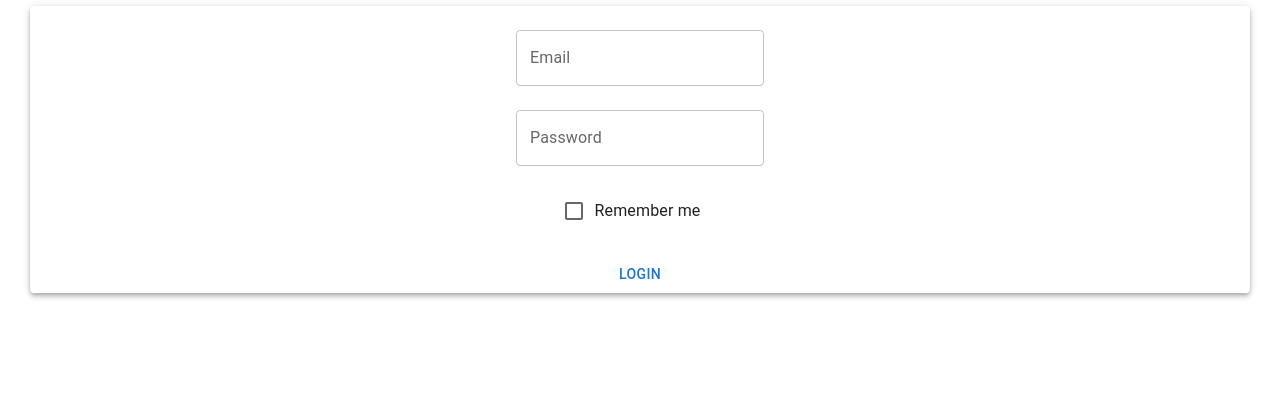
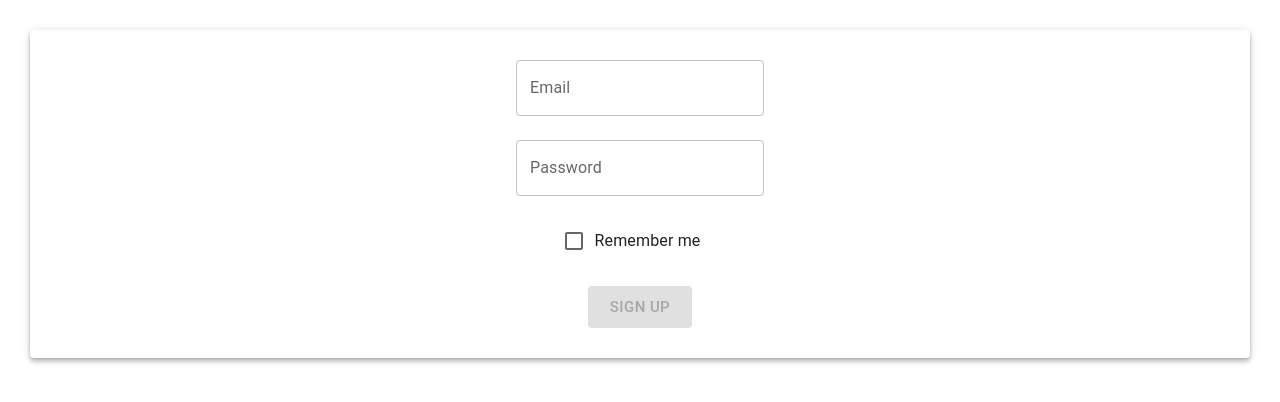
Before and after one commit to SofiiaHalapova/React_Project, a React (Create React App) app: page /login in a window 1280 px wide. Shown: the top 402 px of the page. Built offline with nearby package versions, Linux system fonts and the light colour scheme.

Commit message:
add validation

```diff
--- a/package.json
+++ b/package.json
@@ -13,12 +13,14 @@
     "@testing-library/jest-dom": "^5.16.5",
     "@testing-library/react": "^13.4.0",
     "@testing-library/user-event": "^13.5.0",
+    "formik": "^2.2.9",
     "react": "^18.2.0",
     "react-dom": "^18.2.0",
     "react-router-dom": "^6.8.1",
     "react-scripts": "5.0.1",
     "styled-components": "^5.3.6",
-    "web-vitals": "^2.1.4"
+    "web-vitals": "^2.1.4",
+    "yup": "^1.0.0"
   },
   "scripts": {
     "predeploy": "npm run build",
--- a/src/components/authorization.js
+++ b/src/components/authorization.js
@@ -1,31 +1,80 @@
 import React from "react";
 import {Button, Checkbox, FormControlLabel, Grid, Paper, TextField} from "@mui/material";
+import {Field, Form, Formik} from "formik";
+import * as Yup from 'yup';
 
 function Authorization() {
     const [checked, setChecked] = React.useState(false);
 
-    const handleChange = (event) => {
-        setChecked(event.target.checked);
+    const handleCheckboxChange = (e) => {
+        setChecked(e.target.checked);
     }
+
+    const validationSchema = Yup.object().shape({
+        email: Yup.string().required('Please enter email').email('Invalid email address'),
+        password: Yup.string().required('Please enter your password').
+        min(8, 'Password is too short - should be 8 chars minimum.').
+        matches(/^(?=.*[A-Za-z])(?=.*\d)[A-Za-z\d]{8,}$/,
+            'Password must contain at least one Latin letter and one number.')
+    });
+
+    const initialValues = {
+        email: '',
+        password: '',
+    }
+
+    const onSubmit = (values) => {
+        console.log(values);
+    }
+
     return (
         <div style={{padding: 30}}>
-            <Paper elevation={4}>
+            <Paper style={{padding: 30}} elevation={4}>
+                <Formik
+                    initialValues={initialValues}
+                    validationSchema={validationSchema}
+                    onSubmit={onSubmit}
+                >
+                    {({errors, isValid, touched, dirty}) => (
+                        <Form>
                             <Grid container spacing={3} direction={'column'} justify={'center'} alignItems={'center'}>
                                 <Grid item xs={12}>
-                        <TextField label="Email"></TextField>
+                                    <Field
+                                        name='email'
+                                        type='email'
+                                        as={TextField}
+                                        variant='outlined'
+                                        color='primary'
+                                        label='Email'
+                                        error={Boolean(errors.email) && Boolean(touched.email)}
+                                        helperText={Boolean(touched.email) && errors.email}
+                                    />
                                 </Grid>
                                 <Grid item xs={12}>
-                        <TextField label="Password" type={'password'}></TextField>
+                                    <Field
+                                        name='password'
+                                        type='password'
+                                        as={TextField}
+                                        variant='outlined'
+                                        color='primary'
+                                        label='Password'
+                                        error={Boolean(errors.password) && Boolean(touched.password)}
+                                        helperText={Boolean(touched.password) && errors.password}
+                                    />
                                 </Grid>
                                 <Grid item xs={12}>
                                     <FormControlLabel
-                            control={<Checkbox checked={checked} onChange={handleChange}/>}
-                            label={"Remember me"}/>
+                                        control={<Checkbox checked={checked} onChange={handleCheckboxChange}/>}
+                                        label={"Remember me"}
+                                    />
                                 </Grid>
                                 <Grid item xs={12}>
-                        <Button> Login </Button>
+                                    <Button type='submit' variant='contained' color='primary' size='large' disabled={!dirty || !isValid}> Sign Up </Button>
                                 </Grid>
                             </Grid>
+                        </Form>
+                    )}
+                </Formik>
             </Paper>
         </div>
     );
```
Also changed, not shown: 1 other file (tests, documents, lock files or other folders). Lines whose indentation alone changed are shown as unchanged.
